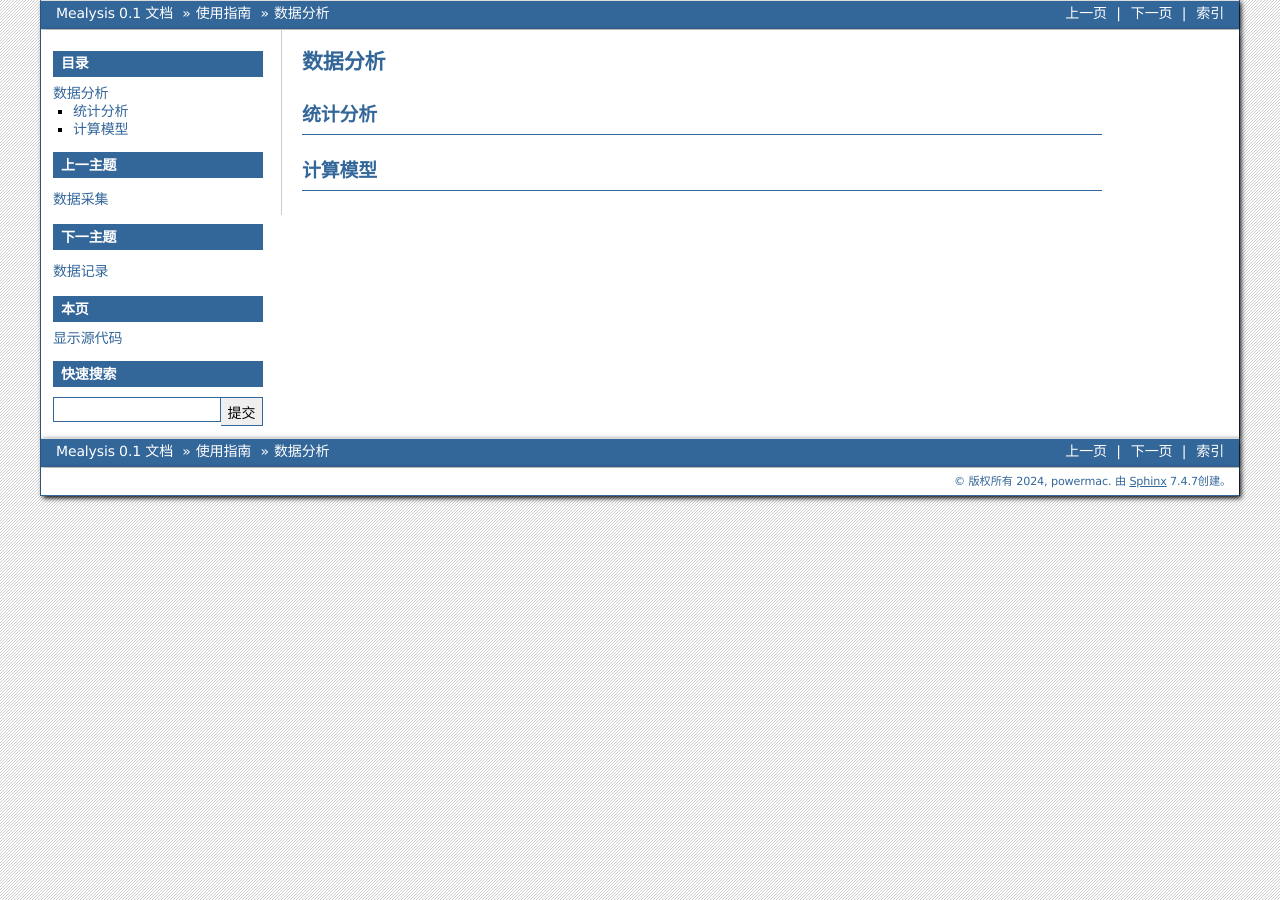
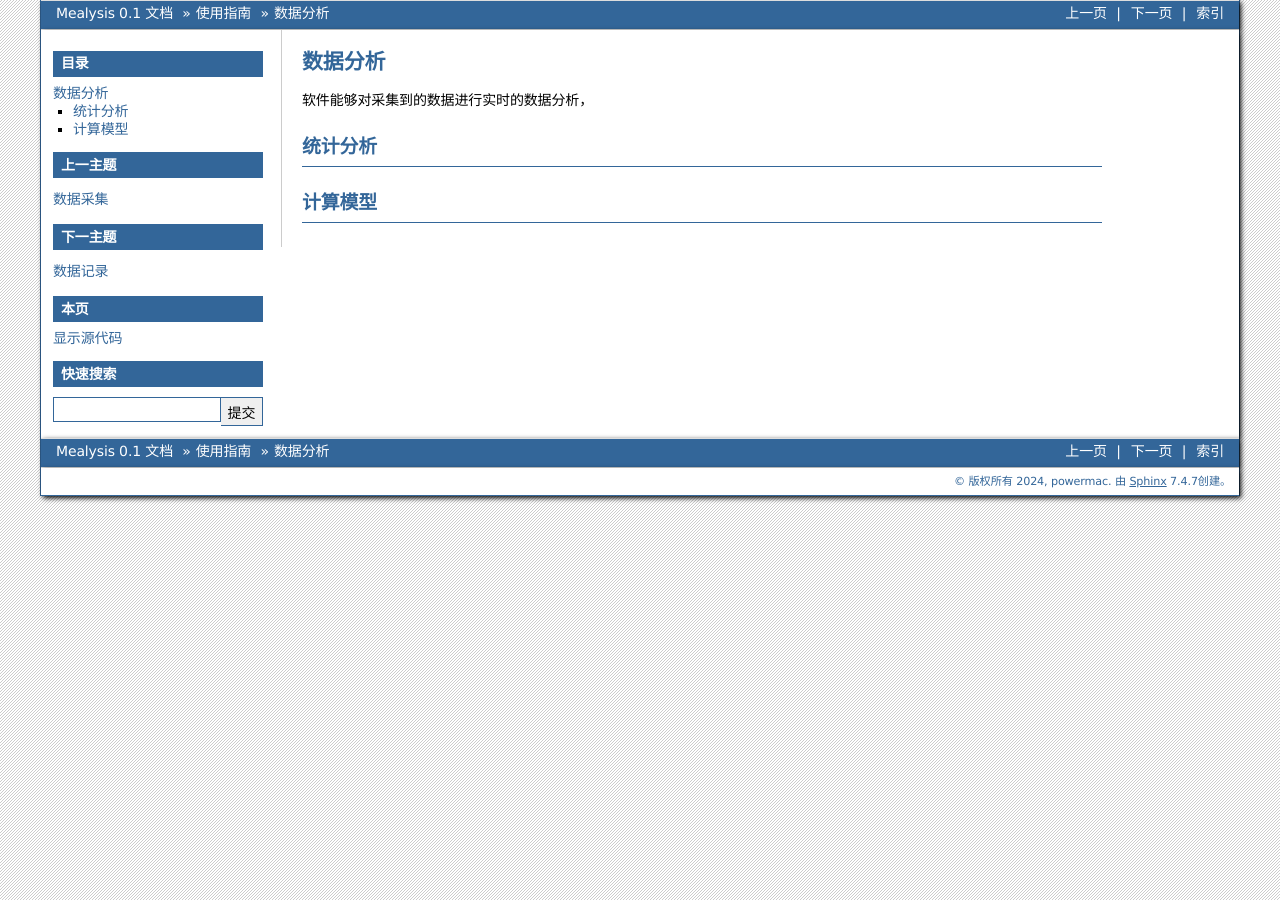
Before and after one commit to winningdaffy/mealysis_manual, a Sphinx documentation site: the page built from source/user_guide/data_analysis.rst, in a window 1280 px wide. Built offline with Sphinx 7.4.7, drawn with Linux system fonts in a browser that asks for light colours.

Commit message:
fix: 修改配置

```diff
--- a/source/conf.py
+++ b/source/conf.py
@@ -64,7 +64,7 @@
 # Add any paths that contain custom static files (such as style sheets) here,
 # relative to this directory. They are copied after the builtin static files,
 # so a file named "default.css" will overwrite the builtin "default.css".
-html_static_path = ["_static"]
+# html_static_path = ["_static"]
 
 numfig = True
 
--- a/source/user_guide/config.rst
+++ b/source/user_guide/config.rst
@@ -5,7 +5,7 @@
 软件选项
 --------------
 
-点击 :numref:`tool_bar_tab` 中的 **文件->选项** 按钮。在 **软件选项** 中包括了软件所有的全局设置，包括以下几个部分：
+点击菜单中的 **文件->选项** 按钮。在 **软件选项** 中包括了软件所有的全局设置，包括以下几个部分：
 
 - **设备驱动插件**，如 :numref:`app_option` 所示。列出了所有支持的设备驱动，可以根据需要勾选，如果不勾选则软件不会加载相应的设备驱动；如果某个设备驱动为灰色并且不可勾选，则表示驱动版本过低，需要升级
 
--- a/source/user_guide/data_analysis.rst
+++ b/source/user_guide/data_analysis.rst
@@ -1,5 +1,7 @@
 数据分析
 ================
+
+软件能够对采集到的数据进行实时的数据分析，
 
 统计分析
 ----------------
```
